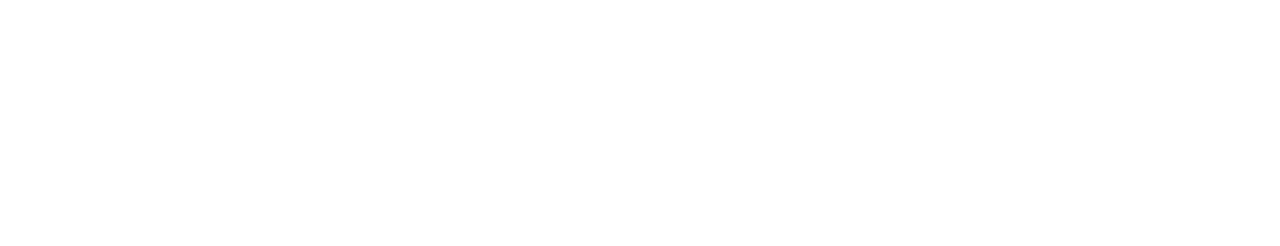
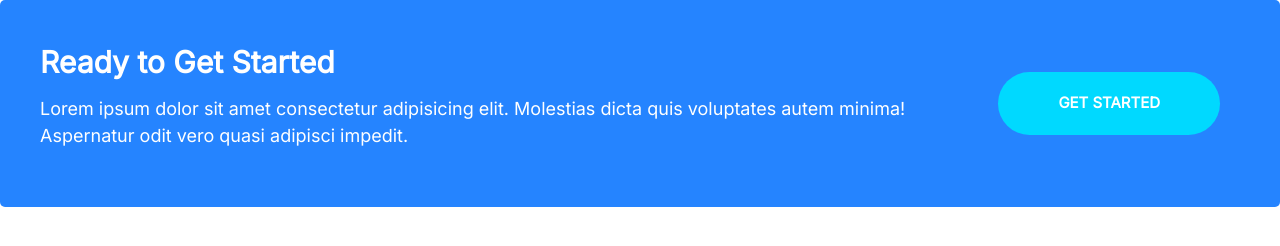
Before and after one commit to thierrydhuot/Cloud-Hosting, a plain HTML site: page index.html in a window 1280 px wide. Drawn offline with Linux system fonts and the light colour scheme.

Commit message:
Define the callouts component.

```diff
--- a/css/styles.css
+++ b/css/styles.css
@@ -231,6 +231,11 @@ a{
 
 .btn--accent:hover{
     background: #ec3000;
+}
+
+.btn--stretched{
+    padding-left: 6rem;
+    padding-right: 6rem;
 }
 
 .btn--block{
@@ -491,3 +496,45 @@ a{
         margin-left: 6rem;
     }
 }
+
+/* Callouts */
+
+.callout{
+    padding: 4rem;
+    border-radius: 5px;
+}
+
+.callout--primary{
+    background: var(--colour-primary);
+    color: white;
+}
+
+.callout__heading{
+    color: #fff;
+    margin-top: 0;
+    font-size: 3rem;
+}
+
+.callout .btn{
+    justify-self: center;
+    align-self: center;
+}
+
+.callout__content{
+    text-align: center;
+}
+
+@media screen and (min-width: 768px){
+.callout .grid--1x2{
+    grid-template-columns: 1fr auto;
+}
+
+    .callout__content{
+        text-align: left;
+    }
+
+    .callout .btn{
+        justify-self: start;
+        margin: 0 2rem;
+    }
+}
--- a/index.html
+++ b/index.html
@@ -13,5 +13,19 @@
       rel="stylesheet"
     />
   </head>
-  <body></body>
+  <body>
+    <div class="callout callout--primary">
+      <div class="grid grid--1x2">
+        <div class="callout__content">
+          <h2 class="callout__heading">Ready to Get Started</h2>
+          <p>
+            Lorem ipsum dolor sit amet consectetur adipisicing elit. Molestias
+            dicta quis voluptates autem minima! Aspernatur odit vero quasi
+            adipisci impedit.
+          </p>
+        </div>
+        <a href="#" class="btn btn--secondary btn--stretched">Get Started</a>
+      </div>
+    </div>
+  </body>
 </html>
```
Also changed, not shown: components/callouts.html (added, +13 -0 lines), components/grids.html (renamed from components/girds.html).
